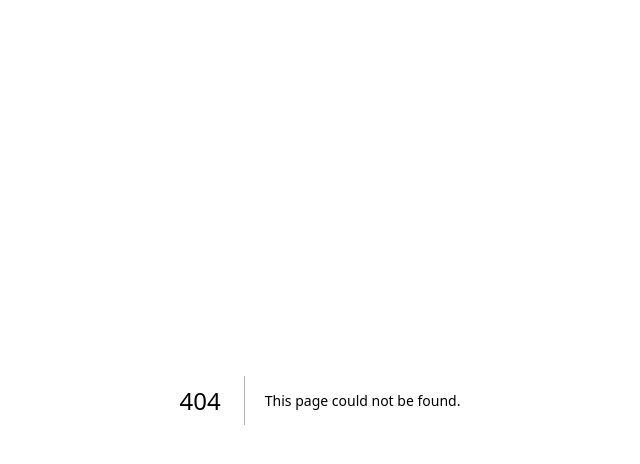
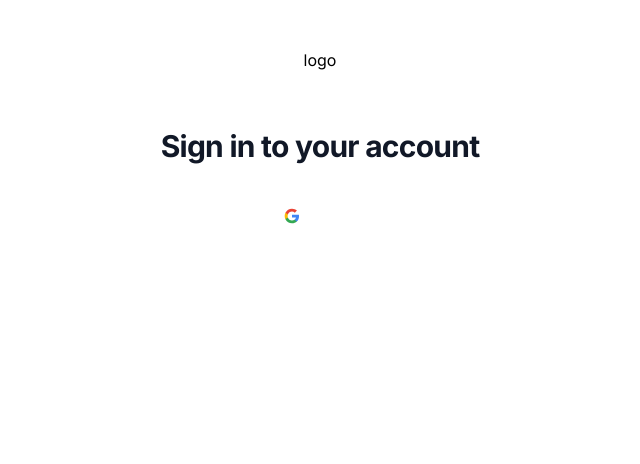
Before and after one commit to aditya-raj2230/chat-application, a Next.js app in the folder chat-app/: page /login in a window 1280 px wide. Before the commit this address had no page. Shown: the top 464 px of the page, without its empty margins (320-960 px from the left). Built offline with nearby package versions, Linux system fonts and the light colour scheme.

Commit message:
login half

```diff
--- /dev/null
+++ b/chat-app/app/login/page.tsx
@@ -0,0 +1,66 @@
+'use client'
+
+import Button from '../components/ui/Button'
+import { FC, useState } from 'react'
+
+const Page: FC = () => {
+  const [isLoading, setIsLoading] = useState<boolean>(false)
+
+  async function loginWithGoogle() {
+
+  }
+
+  return (
+    <>
+      <div className='flex min-h-full items-center justify-center py-12 px-4 sm:px-6 lg:px-8'>
+        <div className='w-full flex flex-col items-center max-w-md space-y-8'>
+          <div className='flex flex-col items-center gap-8'>
+            logo
+            <h2 className='mt-6 text-center text-3xl font-bold tracking-tight text-gray-900'>
+              Sign in to your account
+            </h2>
+          </div>
+
+          <Button
+            isLoading={isLoading}
+            type='button'
+            className='max-w-sm mx-auto w-full'
+            onClick={loginWithGoogle}>
+            {isLoading ? null : (
+              <svg
+                className='mr-2 h-4 w-4'
+                aria-hidden='true'
+                focusable='false'
+                data-prefix='fab'
+                data-icon='github'
+                role='img'
+                xmlns='http://www.w3.org/2000/svg'
+                viewBox='0 0 24 24'>
+                <path
+                  d='M22.56 12.25c0-.78-.07-1.53-.2-2.25H12v4.26h5.92c-.26 1.37-1.04 2.53-2.21 3.31v2.77h3.57c2.08-1.92 3.28-4.74 3.28-8.09z'
+                  fill='#4285F4'
+                />
+                <path
+                  d='M12 23c2.97 0 5.46-.98 7.28-2.66l-3.57-2.77c-.98.66-2.23 1.06-3.71 1.06-2.86 0-5.29-1.93-6.16-4.53H2.18v2.84C3.99 20.53 7.7 23 12 23z'
+                  fill='#34A853'
+                />
+                <path
+                  d='M5.84 14.09c-.22-.66-.35-1.36-.35-2.09s.13-1.43.35-2.09V7.07H2.18C1.43 8.55 1 10.22 1 12s.43 3.45 1.18 4.93l2.85-2.22.81-.62z'
+                  fill='#FBBC05'
+                />
+                <path
+                  d='M12 5.38c1.62 0 3.06.56 4.21 1.64l3.15-3.15C17.45 2.09 14.97 1 12 1 7.7 1 3.99 3.47 2.18 7.07l3.66 2.84c.87-2.6 3.3-4.53 6.16-4.53z'
+                  fill='#EA4335'
+                />
+                <path d='M1 1h22v22H1z' fill='none' />
+              </svg>
+            )}
+            Google
+          </Button>
+        </div>
+      </div>
+    </>
+  )
+}
+
+export default Page
--- a/chat-app/app/page.tsx
+++ b/chat-app/app/page.tsx
@@ -1,13 +1,9 @@
 import { db } from "@/lib/db";
+import Button from "./components/ui/Button";
+import { Ghost } from "lucide-react";
 
 export default  async function Home() {
 
-  await db.set('hello','hello')
-  return (
+  return <Button variants='ghost'>hello</Button>
 
-    <div className='text-red-500'>
-      hello world
-    </div>
-
-  );
 }
--- a/chat-app/package.json
+++ b/chat-app/package.json
@@ -9,11 +9,14 @@
     "lint": "next lint"
   },
   "dependencies": {
+    "@next-auth/upstash-redis-adapter": "^3.0.4",
     "@upstash/redis": "^1.29.0",
     "class-variance-authority": "^0.7.0",
     "clsx": "^2.1.0",
     "lucide-react": "^0.368.0",
     "next": "14.2.0",
+    "next-auth": "^4.24.7",
+    "npm-auth": "^1.1.0",
     "react": "^18",
     "react-dom": "^18",
     "tailwind-merge": "^2.2.2"
--- /dev/null
+++ b/chat-app/pages/api/auth/[...nextauth].ts
@@ -0,0 +1,6 @@
+import NextAuth from "next-auth/next";
+import { authOptions } from "@/lib/auth";
+
+
+
+export default NextAuth(authOptions)
--- /dev/null
+++ b/chat-app/types/db.d.ts
@@ -0,0 +1,6 @@
+interface User {
+    name:string
+    email:string
+    image:string
+    id:string
+}
```
Also changed, not shown: chat-app/lib/auth.ts (added, +71 -0 lines), chat-app/types/next-auth.d.ts (added, +17 -0 lines), 1 other file (tests, documents, lock files or other folders).
